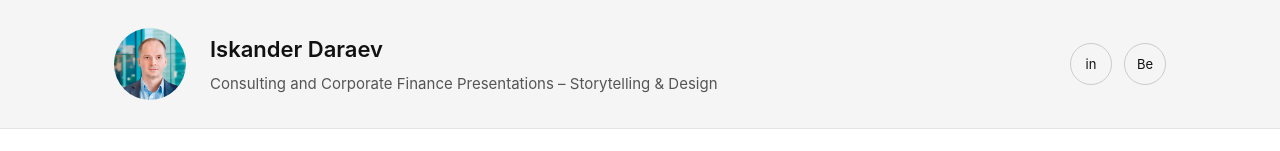
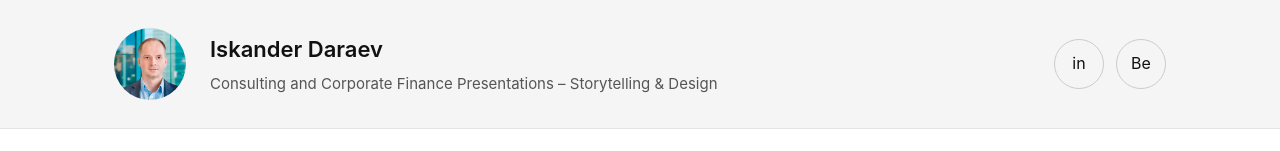
Before and after one commit to isk06/ruportfo, a Next.js app: page / in a window 1280 px wide. Shown: the top 151 px of the page. Built offline with nearby package versions, Linux system fonts and the light colour scheme.

Commit message:
new avatar

```diff
--- a/app/globals.css
+++ b/app/globals.css
@@ -91,14 +91,14 @@ a:hover {
 }
 
 .hero-socials a {
-  width: 42px;
-  height: 42px;
+  width: 50px;
+  height: 50px;
   border: 1px solid #ccc;
   border-radius: 50%;
   display: flex;
   align-items: center;
   justify-content: center;
-  font-size: 13px;
+  font-size: 16px;
 }
 
 /* ===============================
```
